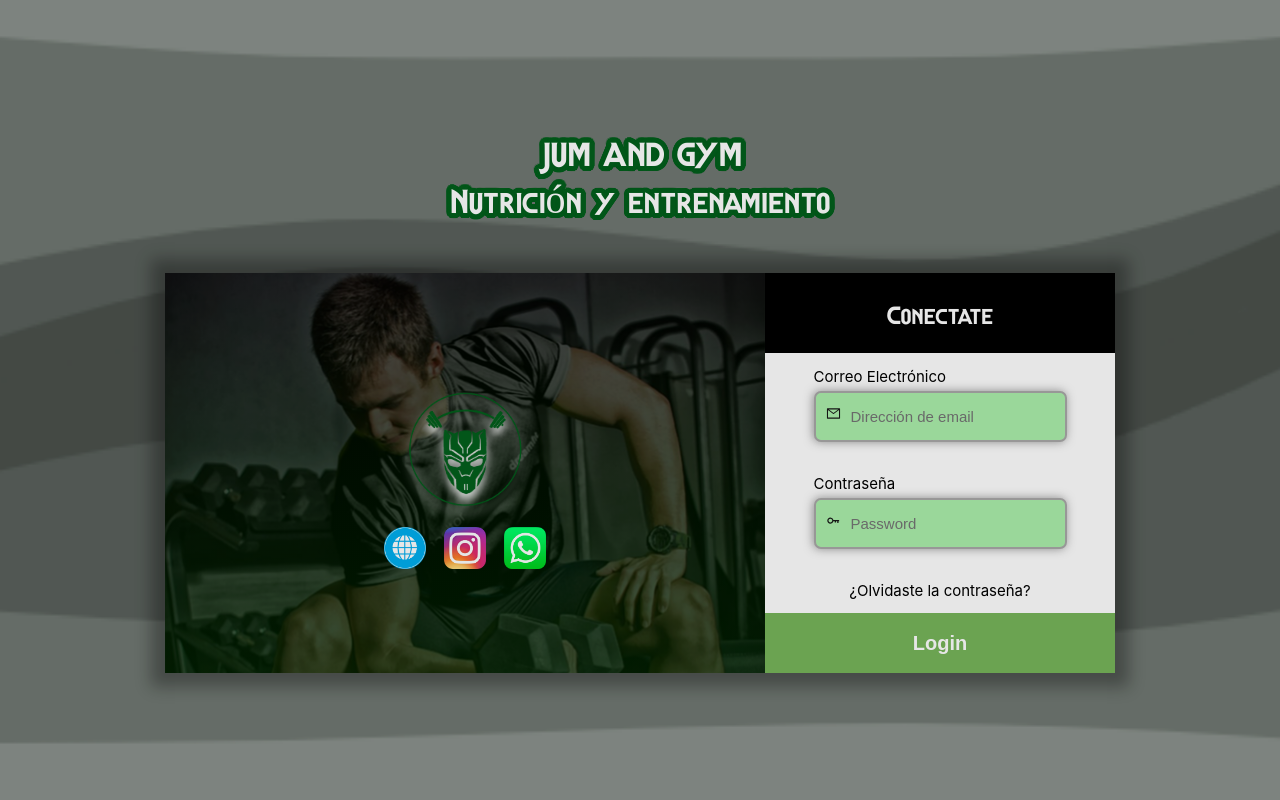
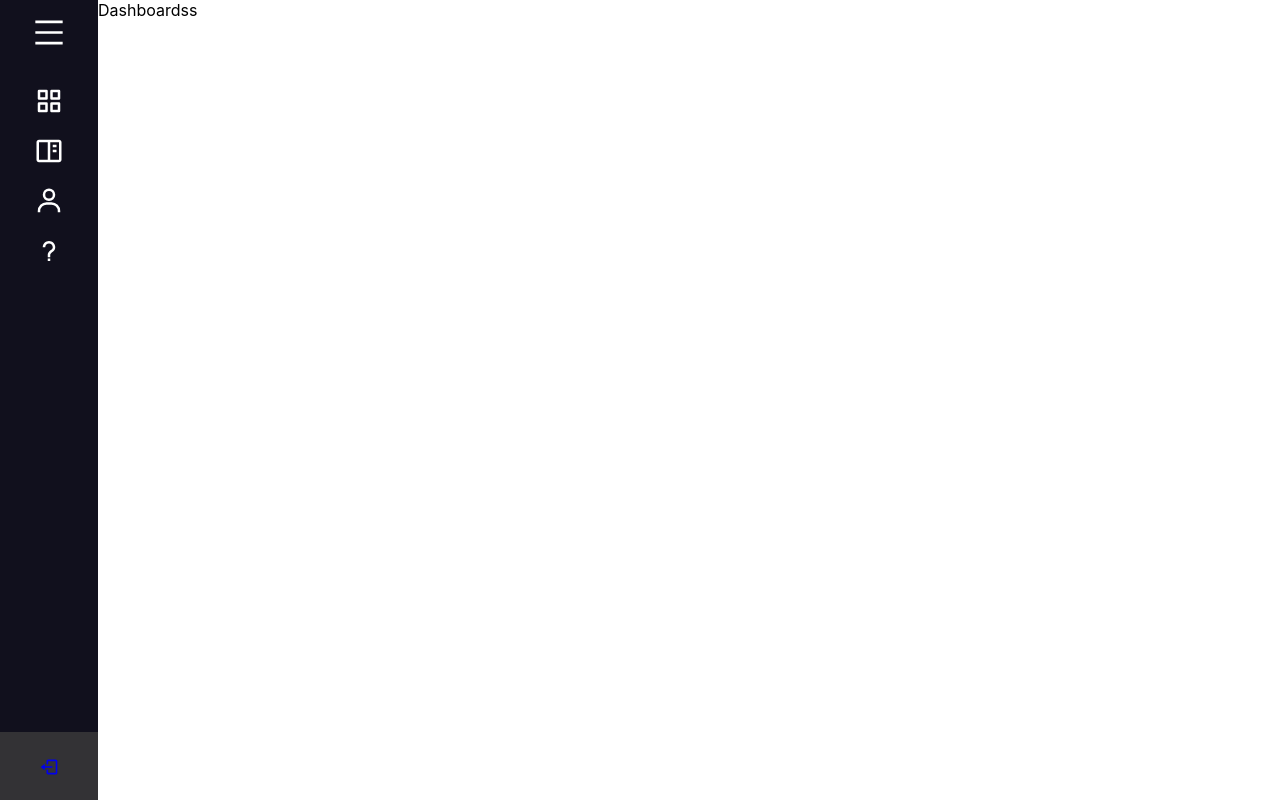
Before and after one commit to CristianDelucas/appjumandgym-frontend, a React (Create React App) app: page / in a window 1280 px wide. Built offline with nearby package versions, Linux system fonts and the light colour scheme.

Commit message:
add hooks user

```diff
--- a/src/@pages/Login/Login.jsx
+++ b/src/@pages/Login/Login.jsx
@@ -1,5 +1,5 @@
-import React, { useState } from 'react'
-import { useNavigate } from "react-router-dom";
+import React, { useEffect, useState } from 'react'
+import { useLocation, useNavigate } from "react-router-dom";
 import { AiOutlineMail } from "react-icons/ai";
 import { BiKey } from "react-icons/bi";
 import { useForm } from "react-hook-form";
@@ -8,10 +8,22 @@ import logo from '../../assets/img/logo.png';
 import whatsapp from '../../assets/img/whatsapp.png';
 import instagram from '../../assets/img/instagram.png';
 import web from '../../assets/img/web.png';
+import useUser from '../../hooks/UseUser';
+
+
 const Login = () => {
 
-    const [error,setError]=useState(false);
+    //const [error,setError]=useState(false);
+
+
     const navigate = useNavigate();
+    const {state} = useLocation();
+
+    console.log(state?.location?.pathname);
+    const {login, isLogged} = useUser;
+    useEffect(() => {
+        if(isLogged) navigate('/')
+        },[isLogged,navigate]);
 
 
     const {
@@ -21,23 +33,13 @@ const Login = () => {
       } = useForm();
 
       const submit = (data) => {
-        singIn(data);
+        login();
       };
 
-      const singIn = async(user) =>{
-        // try{
-
-        //     const {token, reqUserId } = await loginUser(user);
-
-        //     localStorage.setItem('token',token)
-        //     localStorage.setItem('userId',reqUserId )
-        //     setError(false);
-             navigate('/home')
-        // }catch(error){
-        //     console.error(error);
-        //     setError(true);
-        // }
-    }
+    //   const singIn = (user) =>{
+    //     const {login, isLogged} = useUser;
+    //         login();
+    // }
 
   return (
     <div className="c-login">
@@ -46,14 +48,14 @@ const Login = () => {
     <div className="f-description">
         <div className="f-description__logo"><img src={logo} alt="logo"/></div>
         <div className="f-description__redes">
-        <a className="links" href="https://www.instagram.com/jumandgym/" target="_blank"><img src={web} alt="web"/></a>
-        <a className="links" href="https://www.instagram.com/jumandgym/" target="_blank"><img src={instagram} alt="instagram"/></a>
-            <a className="links" href="https://web.whatsapp.com/send?phone=34641040558&text=¡Hola JumAndGym!" target="_blank"><img src={whatsapp} alt="whatsapp"/></a>
+        <a className="links"  href="https://www.instagram.com/jumandgym/" target="_blank" rel="noreferrer"><img src={web} alt="web"/></a>
+        <a className="links" href="https://www.instagram.com/jumandgym/" target="_blank" rel="noreferrer"><img src={instagram} alt="instagram"/></a>
+            <a className="links" href="https://web.whatsapp.com/send?phone=34641040558&text=¡Hola JumAndGym!" target="_blank" rel="noreferrer"><img src={whatsapp} alt="whatsapp"/></a>
         </div>
     </div>
 
 
-    <form onSubmit={handleSubmit(submit)} className="f-login">
+    <form onSubmit={ handleSubmit(submit)} className="f-login">
         <div className="f-login__header"><p>Conectate</p></div>
 
             <div className="f-login__body">
@@ -95,7 +97,8 @@ const Login = () => {
             </div>
                 <div>¿Olvidaste la contraseña?</div>
             </div>
-        <div className="f-login__footer"><input type="submit" value="Login" name="submit" className="input-button"/></div>
+        <div className="f-login__footer">
+        <input type="submit" value="Login" name="submit" className="input-button"/></div>
     </form>
     </div>
 
--- /dev/null
+++ b/src/@pages/Profile/Profile.jsx
@@ -0,0 +1,9 @@
+import React from 'react'
+
+const Profile = () => {
+  return (
+    <div>Profile</div>
+  )
+}
+
+export default Profile
--- /dev/null
+++ b/src/@pages/Training/Training.jsx
@@ -0,0 +1,9 @@
+import React from 'react'
+
+const Training = () => {
+  return (
+    <div>Training</div>
+  )
+}
+
+export default Training
--- a/src/App.js
+++ b/src/App.js
@@ -1,24 +1,46 @@
-import React, { useEffect, useState } from "react";
+import React from "react";
 import Login from './@pages/Login/Login';
-import Home from './@pages/Home/Home';
 
-import { BrowserRouter, Routes, Route, Link, Outlet } from "react-router-dom";
+import { Routes, Route, Outlet, Navigate, useLocation } from "react-router-dom";
 
 import "./styles/app.scss";
+import Training from "./@pages/Training/Training";
+import Navbar from "./_shared/components/core/Navbar/Navbar";
+import Dashboard from "./@pages/Dashboard/Dashboard";
+import Profile from "./@pages/Profile/Profile";
+import { UserContextProvider } from "./context/UserContext";
+
+// const ProtectedRoute = ({ children }) =>{
+//   const { isAuthenticated } = useAuth();
+//   const location = useLocation();
+
+//   if(!isAuthenticated){
+//     return <Navigate to="/login" state={{location}}/>
+//   }
+//   return children;
+// }
+
+
+
 
 function App() {
   return (
     <div className="App">
 
-<BrowserRouter>
-       {/* <Link to='/home'>Tablero</Link>  */}
+
 
         <Routes>
 
-          <Route path='' element={<Login/>}/>
-          <Route path='/home' element={<Home/>}/>
+          <Route path='/login' element={<Login/>}/>
+
+          <Route path='/' element={<><Navbar/><div className="content"><Outlet/></div></>}>
+            <Route index element={<Dashboard/>}/>
+            <Route path="/training" element={<UserContextProvider><Training/></UserContextProvider>}/>
+            <Route path="/profile" element={<Profile/>}/>
+          </Route>
+
+          <Route path='*' element={<h1>Not found</h1>}/>
         </Routes>
-      </BrowserRouter>
 
 
     </div>
--- a/src/_shared/components/core/Navbar/Navbar.jsx
+++ b/src/_shared/components/core/Navbar/Navbar.jsx
@@ -3,12 +3,13 @@ import { GiJumpingRope } from "react-icons/gi";
 import { AiOutlineMenu } from "react-icons/ai";
 import { BiGridAlt, BiUser, BiBookContent,BiQuestionMark, BiLogOut } from "react-icons/bi";
 import logo from '../../../../assets/img/logo.png';
+import { Link } from "react-router-dom";
 
 import "./Navbar.scss";
 const Navbar = () => {
 
 
-    const [active, setActive] = useState(null);
+    const [active, setActive] = useState('');
     const [width, setWindowWidth] = useState(0)
 
 
@@ -56,28 +57,28 @@ const Navbar = () => {
         </div>
         <ul className="nav_list list-unstyled">
             <li>
-                <a href="#">
+                <Link to="/" onClick={()=>setActive('')}>
                     <BiGridAlt id="icon"/>
                     <span className="links_name">Dashboard</span>
-                </a>
+                </Link>
                 <span className="tooltip">Dashboard</span>
             </li>
             <li>
-                <a href="#">
+                <Link to="/training" onClick={()=>setActive('')}>
                     <BiBookContent id="icon"/>
                     <span className="links_name">Entrenamiento</span>
-                </a>
+                </Link>
                 <span className="tooltip">Entrenamiento</span>
             </li>
             <li>
-                <a href="#">
+                <Link to="/profile" onClick={()=>setActive('')}>
                     <BiUser id="icon"/>
                     <span className="links_name">Perfil</span>
-                </a>
+                </Link>
                 <span className="tooltip">Perfil</span>
             </li>
             <li>
-                <a href="#">
+                <a href="#" onClick={()=>setActive('')}>
                     <BiQuestionMark id="icon"/>
                     <span className="links_name">Preguntas frecuentes</span>
                 </a>
@@ -93,7 +94,8 @@ const Navbar = () => {
                     <div className="plan">2 meses Entrenamiento</div>
                 </div>
             </div>
-            <BiLogOut id="log_out"/>
+            <Link to="/login"><BiLogOut id="log_out" /></Link>
+
         </div>
         </div>
     </div>
--- /dev/null
+++ b/src/context/UserContext.jsx
@@ -0,0 +1,14 @@
+import React, {useState} from "react";
+
+const Context = React.createContext({});
+
+export function UserContextProvider({ children }) {
+  const [jwt, setJWT] = useState(null);
+
+  return <Context.Provider value={{ jwt, setJWT }}>
+      {children}
+    </Context.Provider>
+
+}
+
+export default Context;
--- /dev/null
+++ b/src/hooks/UseUser.jsx
@@ -0,0 +1,24 @@
+import  Context  from "../context/UserContext";
+import {  useCallback, useContext} from "react";
+
+
+export default function useUser(){
+    const {jwt, setJWT} = useContext(Context);
+
+
+    //Cada vez que cambie el jwt, se ejecuta la funcion
+    const login = useCallback(()=>{
+        setJWT('test')
+    }, [setJWT]);
+
+    const logout = useCallback(()=>{
+        setJWT(null)
+        }, [setJWT])
+
+
+    return {
+        isLogged: Boolean(jwt),
+        login,
+        logout
+    }
+}
--- a/src/index.js
+++ b/src/index.js
@@ -3,12 +3,13 @@ import ReactDOM from 'react-dom/client';
 import './index.css';
 import App from './App';
 import reportWebVitals from './reportWebVitals';
+import { BrowserRouter } from 'react-router-dom';
 
 const root = ReactDOM.createRoot(document.getElementById('root'));
 root.render(
-  <React.StrictMode>
+  <BrowserRouter>
     <App />
-  </React.StrictMode>
+  </BrowserRouter>
 );
 
 // If you want to start measuring performance in your app, pass a function
```
Also changed, not shown: src/utils/useAuth/useAuth.jsx (added, +31 -0 lines).
